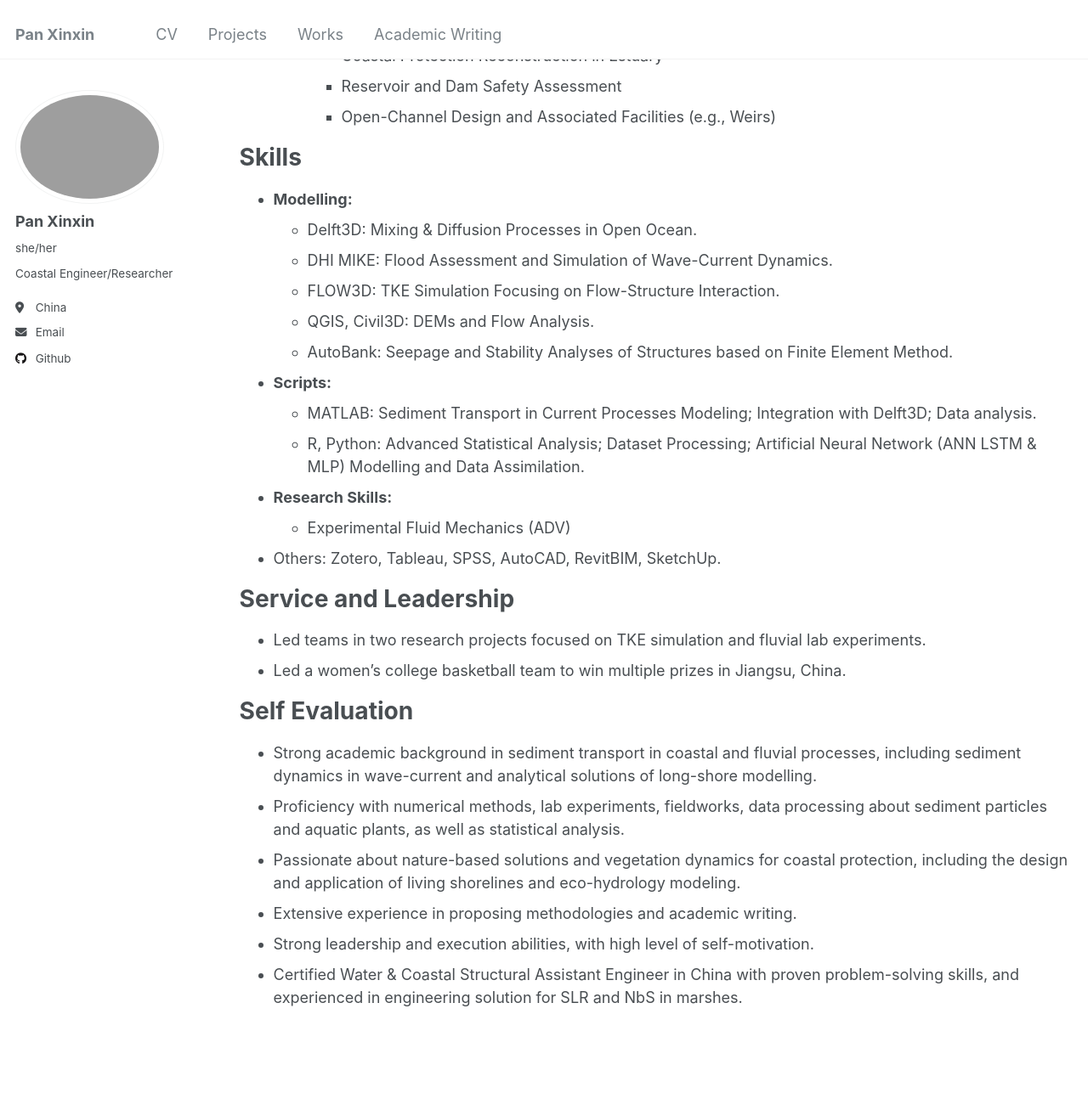
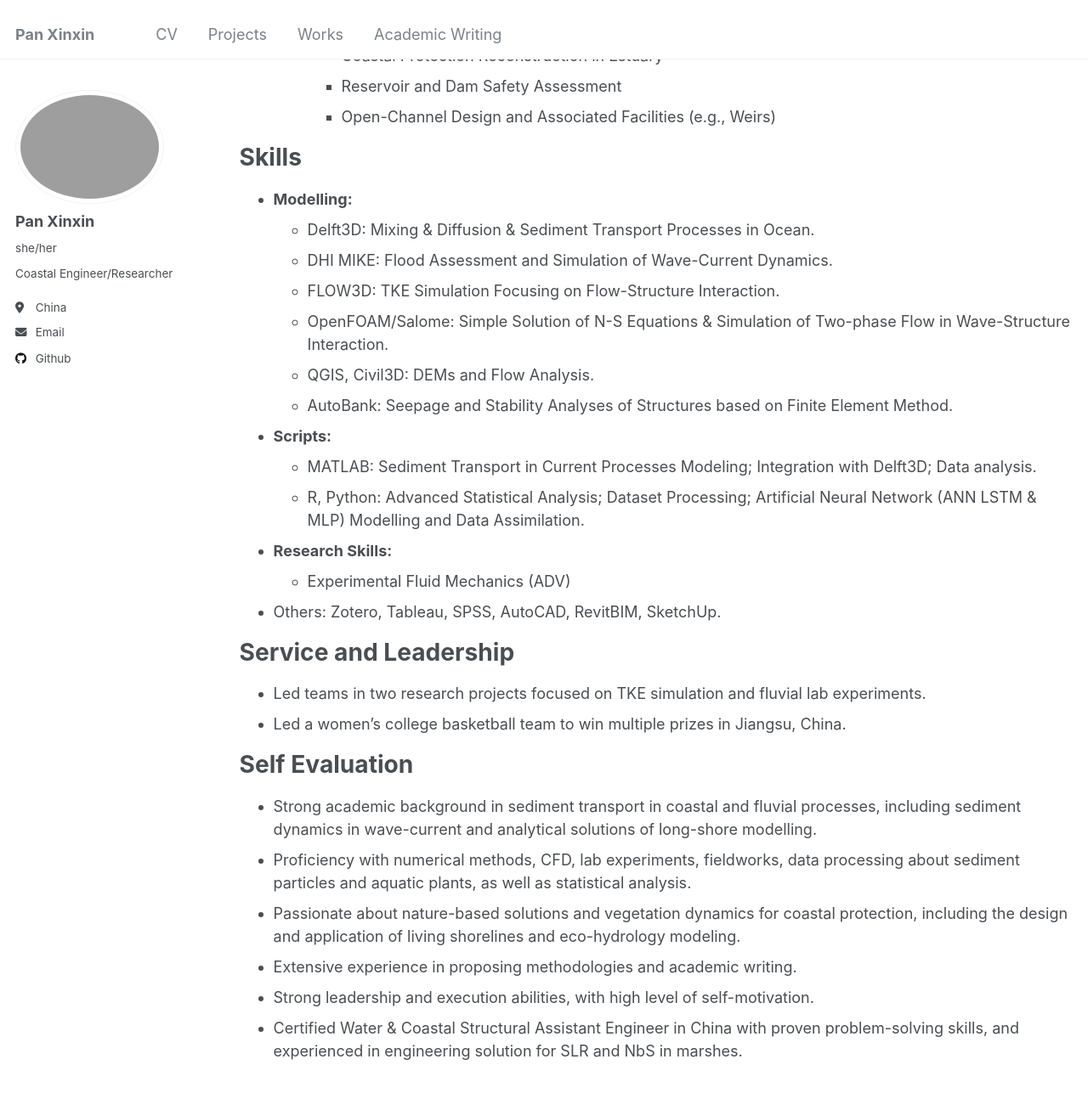
Before and after one commit to kingdaxing/kingdaxing.github.io, a Jekyll site: the page built from _pages/cv.md, in a window 1280 px wide and 1400 px high, scrolled down 713 px. Shown: the top 1287 px of the window at 85% size. Built offline with Jekyll 4.4.1, drawn with Linux system fonts in a browser that asks for light colours.

Commit message:
Update cv.md

```diff
--- a/_pages/cv.md
+++ b/_pages/cv.md
@@ -36,9 +36,10 @@ Work Experience
 Skills
 ======
 * **Modelling:**
-  * Delft3D: Mixing & Diffusion Processes in Open Ocean.
+  * Delft3D: Mixing & Diffusion & Sediment Transport Processes in Ocean.
   * DHI MIKE: Flood Assessment and Simulation of Wave-Current Dynamics.
   * FLOW3D: TKE Simulation Focusing on Flow-Structure Interaction.
+  * OpenFOAM/Salome: Simple Solution of N-S Equations & Simulation of Two-phase Flow in Wave-Structure Interaction.
   * QGIS, Civil3D: DEMs and Flow Analysis.
   * AutoBank: Seepage and Stability Analyses of Structures based on Finite Element Method.
 * **Scripts:**
@@ -58,7 +59,7 @@ Service and Leadership
 Self Evaluation
 ======
 * Strong academic background in sediment transport in coastal and fluvial processes, including sediment dynamics in wave-current and analytical solutions of long-shore modelling.
-* Proficiency with numerical methods, lab experiments, fieldworks, data processing about sediment particles and aquatic plants, as well as statistical analysis.
+* Proficiency with numerical methods, CFD, lab experiments, fieldworks, data processing about sediment particles and aquatic plants, as well as statistical analysis.
 * Passionate about nature-based solutions and vegetation dynamics for coastal protection, including the design and application of living shorelines and eco-hydrology modeling.
 * Extensive experience in proposing methodologies and academic writing.
 * Strong leadership and execution abilities, with high level of self-motivation.
```
